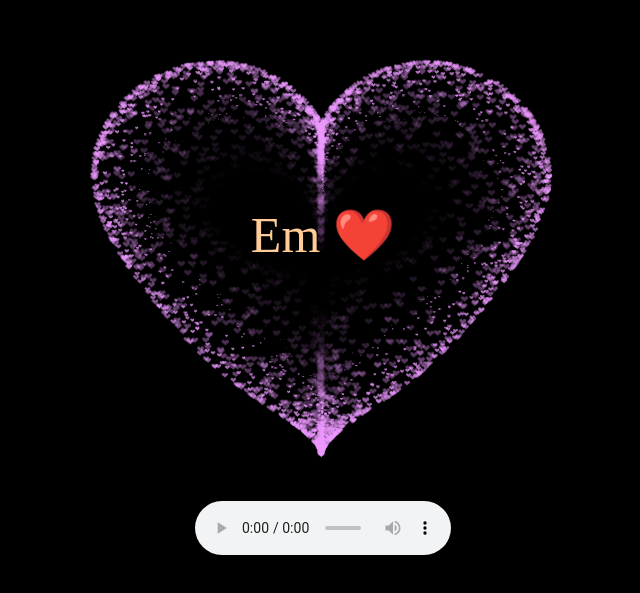
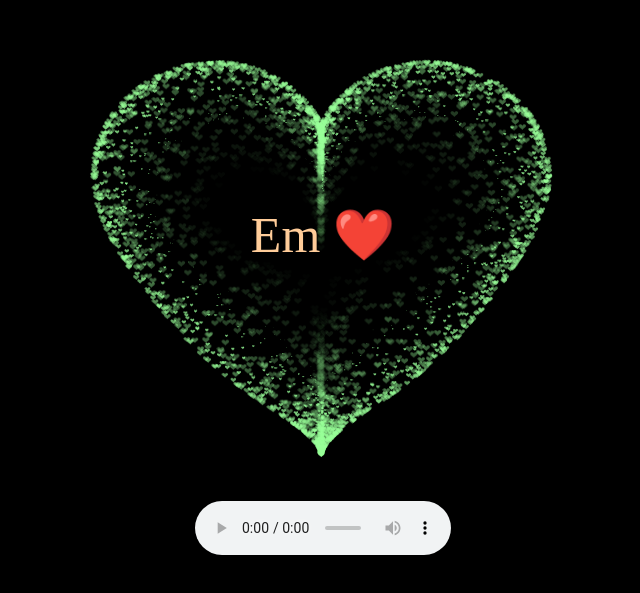
Before and after one commit to marcustrng/ForMyLove, a React (Vite) app: page / in a window 1280 px wide. Shown: the part 141-734 px from the top of the page, without its empty margins (317-957 px from the left). Built offline with nearby package versions, Linux system fonts and the light colour scheme.

Commit message:
Init a gift for my love

```diff
--- a/src/App.jsx
+++ b/src/App.jsx
@@ -246,7 +246,7 @@ function App() {
         }
         context.closePath();
         // create the fill
-        context.fillStyle = '#ec99ff';
+        context.fillStyle = '#99ff99';
         context.fill();
         // create the image
         const image = new Image();
```
